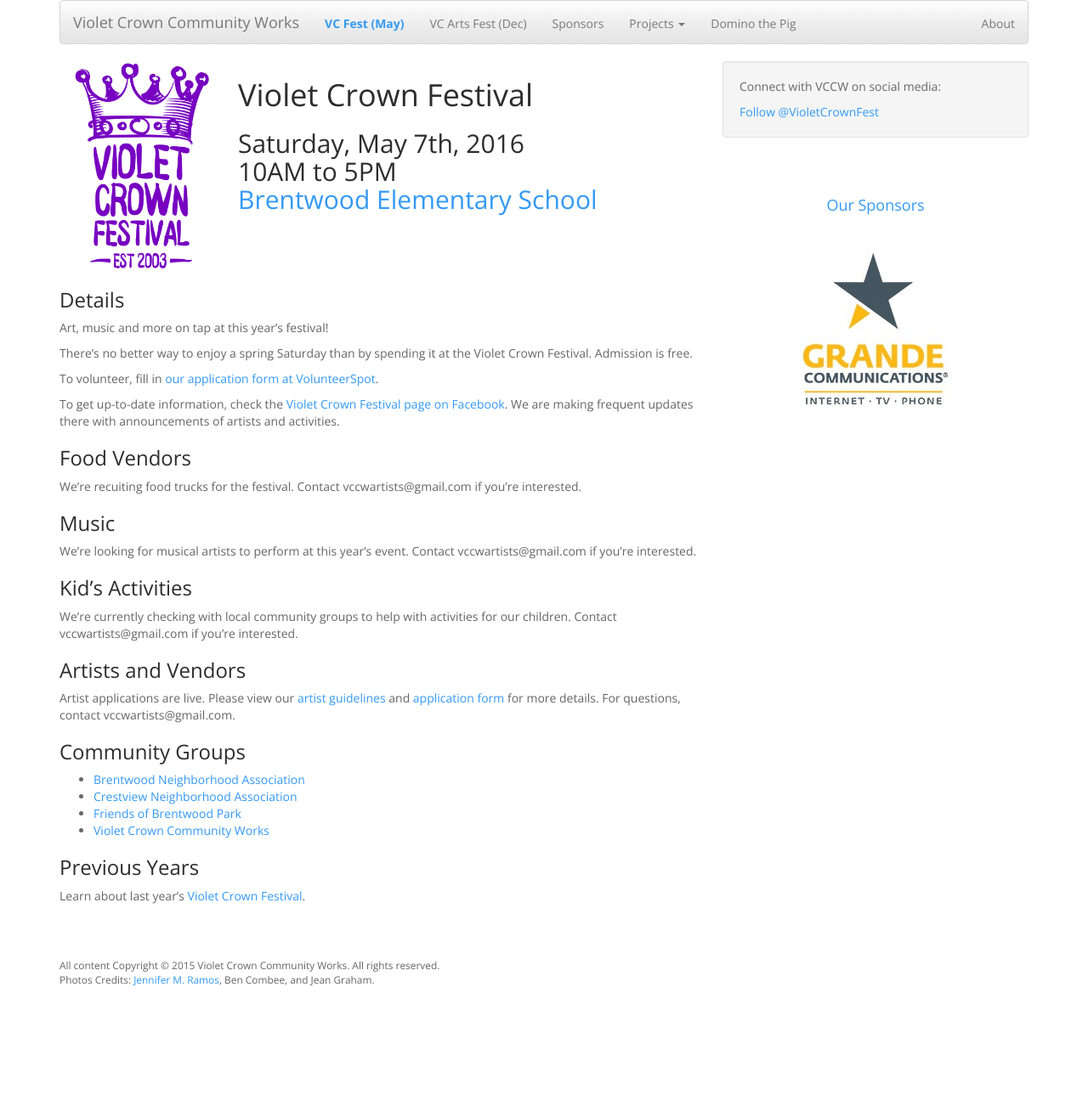
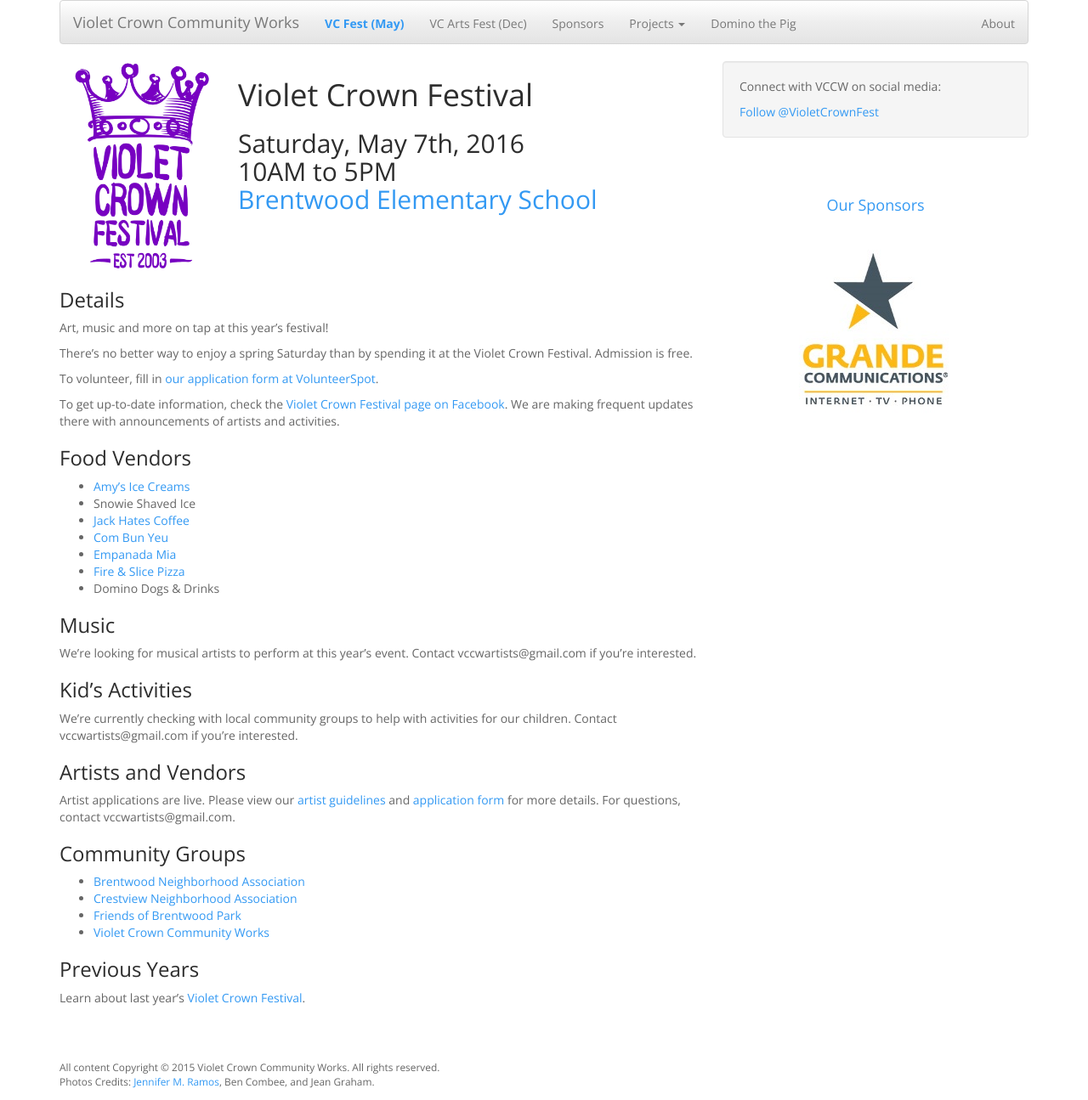
Before and after one commit to vccw/vccw.github.io, a Jekyll site: the page built from vcf.md, in a window 1280 px wide. Shown: the whole page at 85% size. Built offline with Jekyll 4.4.1, drawn with Linux system fonts in a browser that asks for light colours; comment, search, counter and statistics services are not loaded; before the commit the page ends 1175 px from its top, so only the background shows below that.

Commit message:
Add food vendors

```diff
--- a/vcf.md
+++ b/vcf.md
@@ -30,7 +30,13 @@
 
 ### Food Vendors
 
-We're recuiting food trucks for the festival.  Contact vccwartists@gmail.com if you're interested.
+* [Amy's Ice Creams](http://www.amysicecreams.com/)
+* Snowie Shaved Ice
+* [Jack Hates Coffee](https://www.facebook.com/Jack-Hates-Coffee-133957846684052/)
+* [Com Bun Yeu](http://www.combunyeu.com/)
+* [Empanada Mia](https://www.facebook.com/empanada.mia.austin/)
+* [Fire & Slice Pizza](http://www.fireandsliceaustin.com/)
+* Domino Dogs & Drinks
 
 ### Music
 
```
